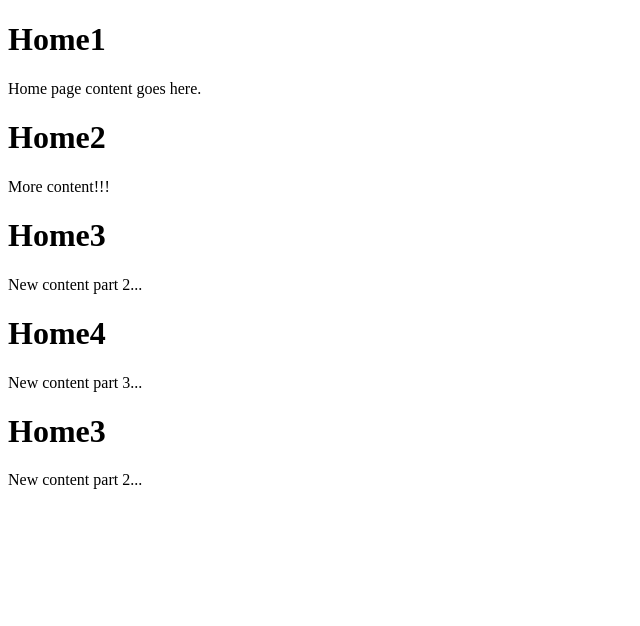
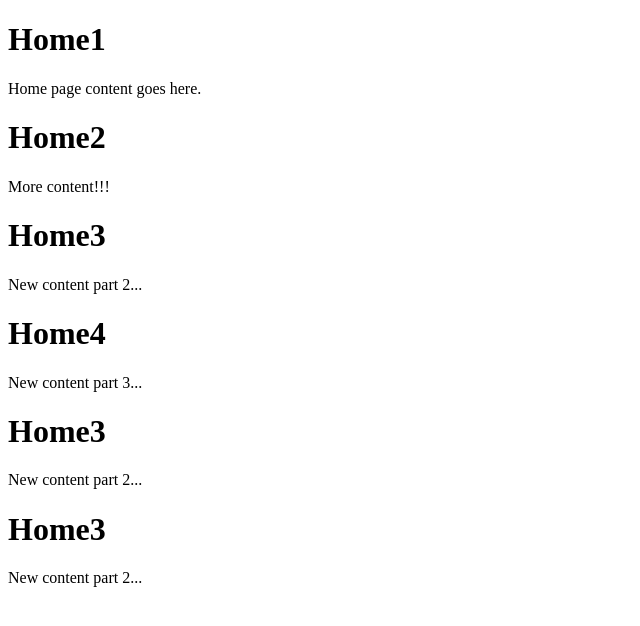
Before and after one commit to Supankan/UoM-LabSession02, a plain HTML site: page index.html in a window 1280 px wide. Shown: the whole page, without its empty margins (0-640 px from the left). Drawn offline with Linux system fonts and the light colour scheme.

Commit message:
added another field

```diff
--- a/index.html
+++ b/index.html
@@ -20,6 +20,9 @@
     <h1>Home3</h1>
     <p>New content part 2...</p>
 
+    <h1>Home3</h1>
+    <p>New content part 2...</p>
+
 </body>
 </html>
 
```
